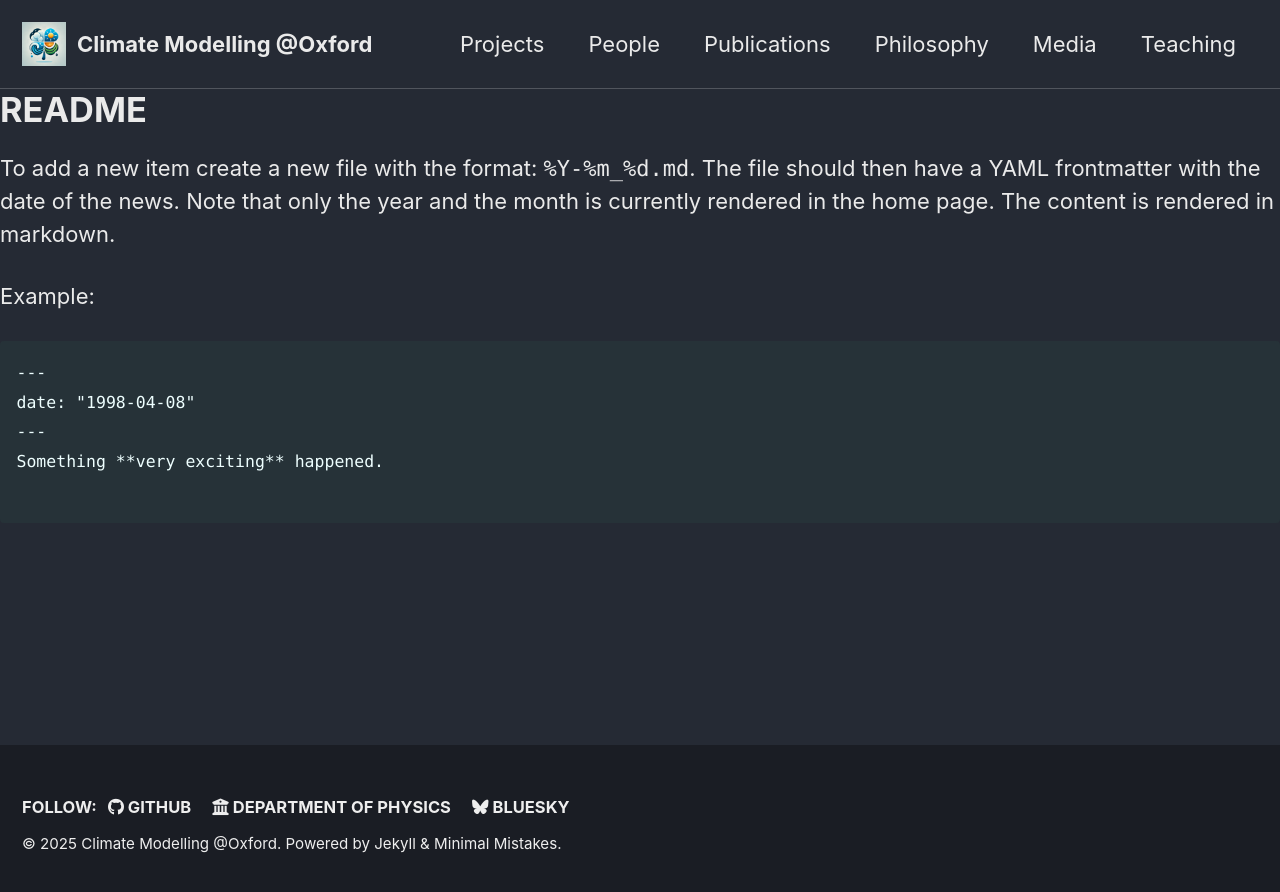
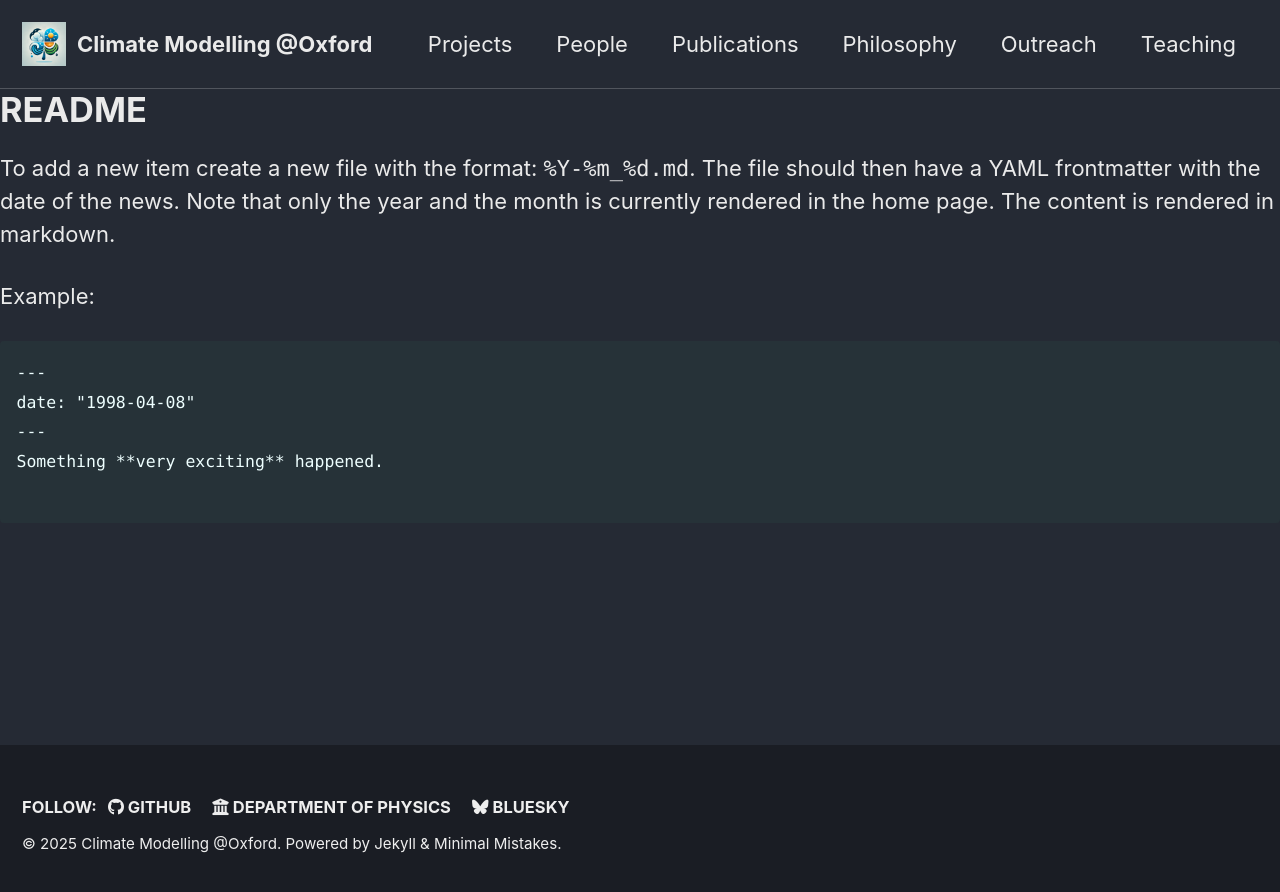
Before and after one commit to climate-modelling/climate-modelling.github.io, a Jekyll site: the page built from _news/README.md, in a window 1280 px wide. Shown: the top 892 px of the page. Built offline with Jekyll 4.4.1, drawn with Linux system fonts in a browser that asks for light colours; cached includes are drawn as plain includes; our own code applies the rules of GitHub Pages for plain Markdown files.

Commit message:
Replace 'Media' with 'Outreach' in navigation

```diff
--- a/_data/navigation.yml
+++ b/_data/navigation.yml
@@ -7,7 +7,7 @@ main:
     url: /publications/
   - title: "Philosophy"
     url: /philosophy/
-  - title: "Media"
-    url: /media/
+  - title: "Outreach"
+    url: /outreach/
   - title: "Teaching"
     url: /teaching/
```
